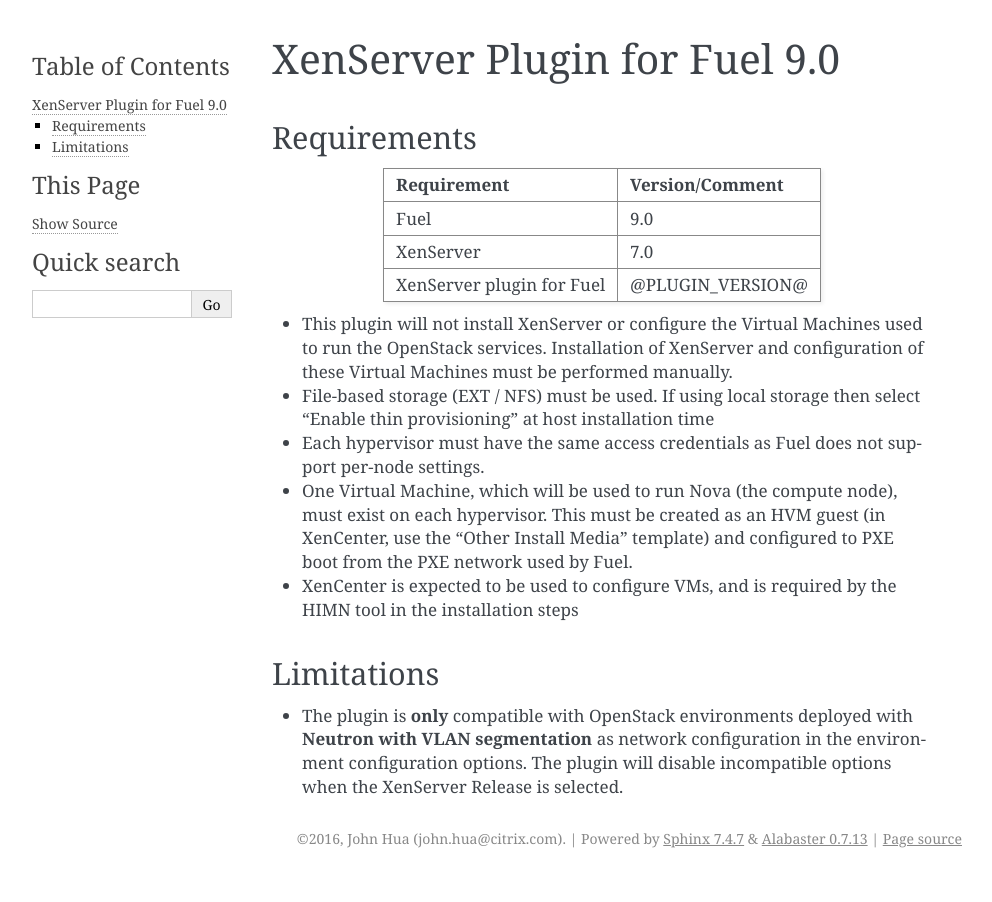
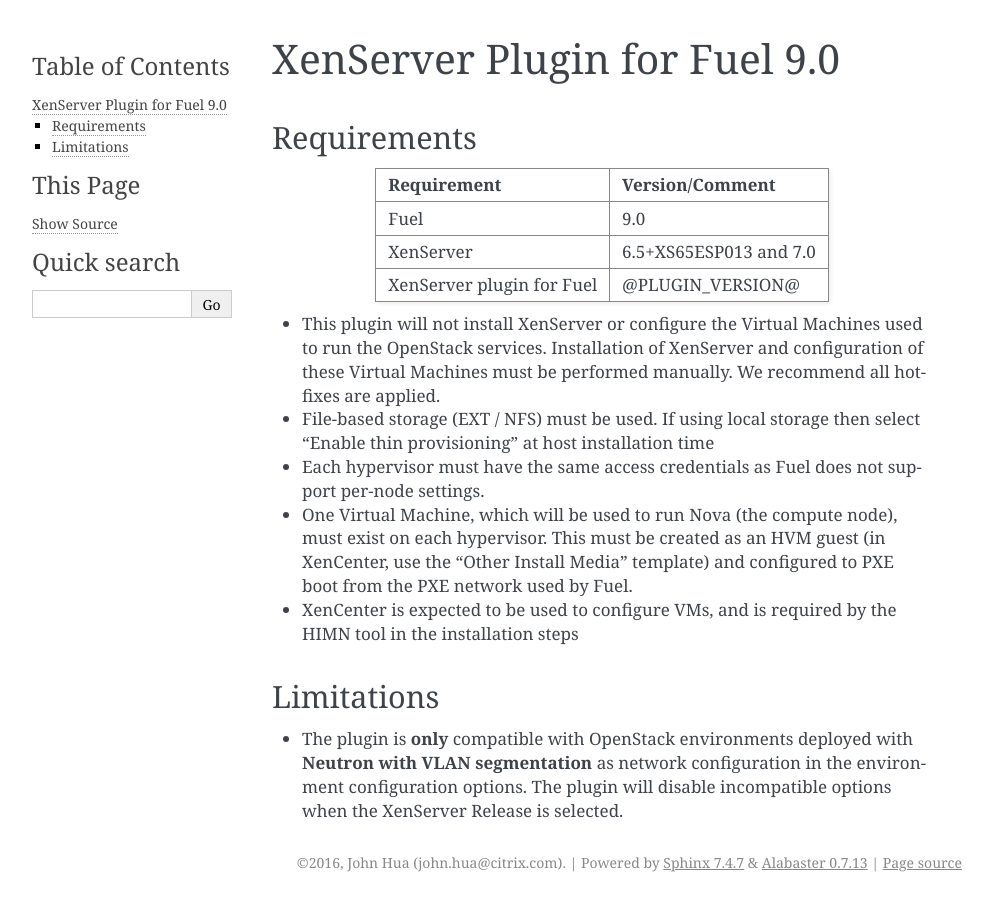
Before and after one commit to openstack-archive/fuel-plugin-xenserver, a Sphinx documentation site: the page built from doc/source/description.rst, in a window 1280 px wide. Shown: the whole page, without its empty margins (148-1140 px from the left). Built offline with Sphinx 7.4.7, drawn with Linux system fonts in a browser that asks for light colours.

Commit message:
Update docs for verification
Change-Id: Idadd0bf84cd14d30c9301afac47f703cc0c62781

```diff
--- a/doc/source/description.rst
+++ b/doc/source/description.rst
@@ -8,14 +8,14 @@
 Requirement               Version/Comment
 ========================= ============================
 Fuel                      9.0
-XenServer                 7.0
+XenServer                 6.5+XS65ESP013 and 7.0
 XenServer plugin for Fuel @PLUGIN_VERSION@
 ========================= ============================
 
 * This plugin will not install XenServer or configure the Virtual
   Machines used to run the OpenStack services.  Installation of
   XenServer and configuration of these Virtual Machines must be
-  performed manually.
+  performed manually. We recommend all hotfixes are applied.
 * File-based storage (EXT / NFS) must be used.  If using local storage
   then select "Enable thin provisioning" at host installation time
 * Each hypervisor must have the same access credentials as Fuel
--- a/doc/source/guide.rst
+++ b/doc/source/guide.rst
@@ -18,7 +18,7 @@
 
    - Other service nodes (e.g. storage node) can also be created as virtual machines, but this is not required
 
-2. Download and install XenServer 7.0 and HIMN tool, a XenServer plugin, as install guide mentioned. Use it for future VM creation and network configuration.
+2. Download and install XenServer 6.5/7.0 and HIMN tool, a XenServer plugin, as install guide mentioned. Use it for future VM creation and network configuration.
 
 3. While many networking setups are expected to work, the following setup is known to work:
 
--- a/doc/source/test-plan.rst
+++ b/doc/source/test-plan.rst
@@ -67,8 +67,8 @@
 Product compatibility matrix
 ----------------------------
 
-The plugin is compatible with MOS 8.0 and XenServer versions 6.5 SP1
-and 7.0, with all hotfixes applied.
+The plugin is compatible with MOS 9.0 and XenServer versions 6.5 SP1
+(with hotfix XS65ESP013) and 7.0, with all hotfixes applied.
 
 
 Prerequirements
--- a/doc/source/test-report.rst
+++ b/doc/source/test-report.rst
@@ -158,7 +158,9 @@
      - Yes
      -
      -
-     -
+     - "Update stack actions: inplace, replace and update whole template"
+       is failed because vif hot plug/unplug is not supported by the
+       XenServer driver in Mitaka.
    * - 9
      - Add/Remove compute node
      - Yes
--- a/doc/source/troubleshooting.rst
+++ b/doc/source/troubleshooting.rst
@@ -13,8 +13,6 @@
    they are requested. `Writing Good Bug Reports for XenServer`_ might be a
    good reference to follow.
 
-#. XenServer version
-
-   Please use XenServer 7.0. XenServer 6.5 is no longer supported in MOS 9.
+#. XenServer Bug Reports
 
 .. _Writing Good Bug Reports for XenServer: https://www.citrix.com/blogs/2012/07/16/writing-good-bug-reports-for-xenserver/
```
Also changed, not shown: other parts of doc/source/guide.rst (+1 -1 lines), other parts of doc/source/test-plan.rst (+1 -1 lines), specs/fuel-plugin-xenserver.rst (+4 -4 lines).
